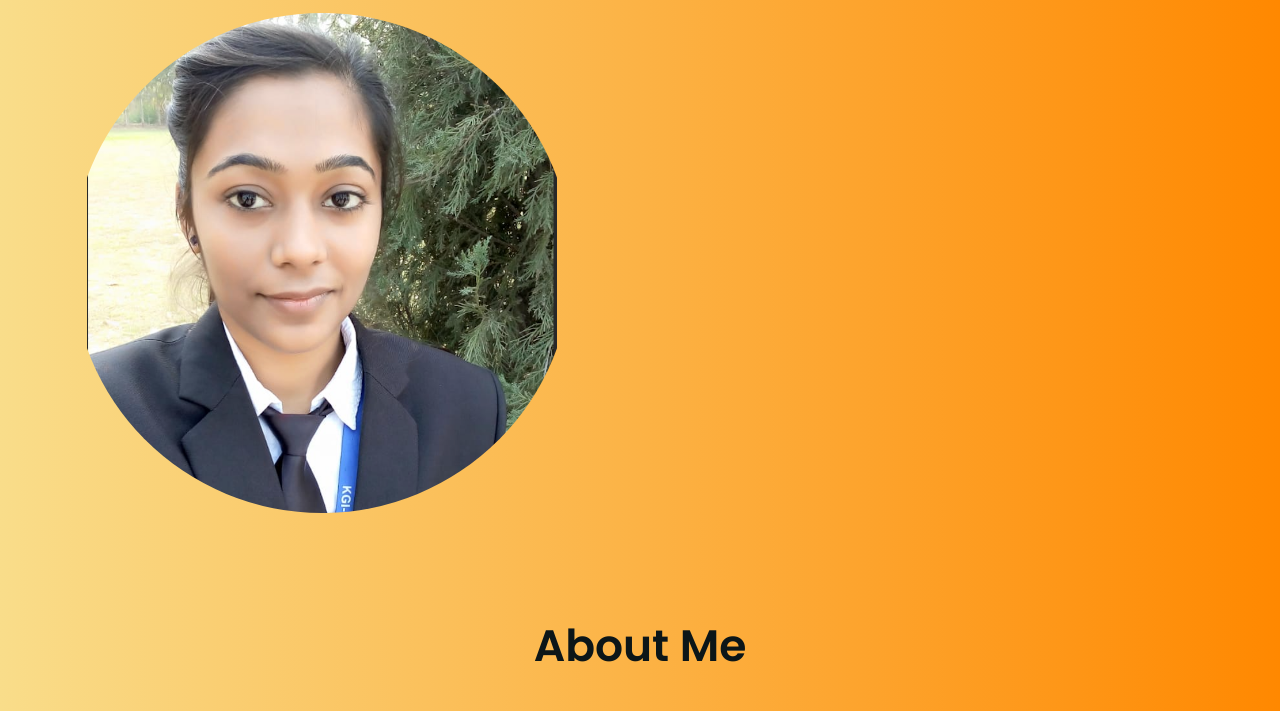
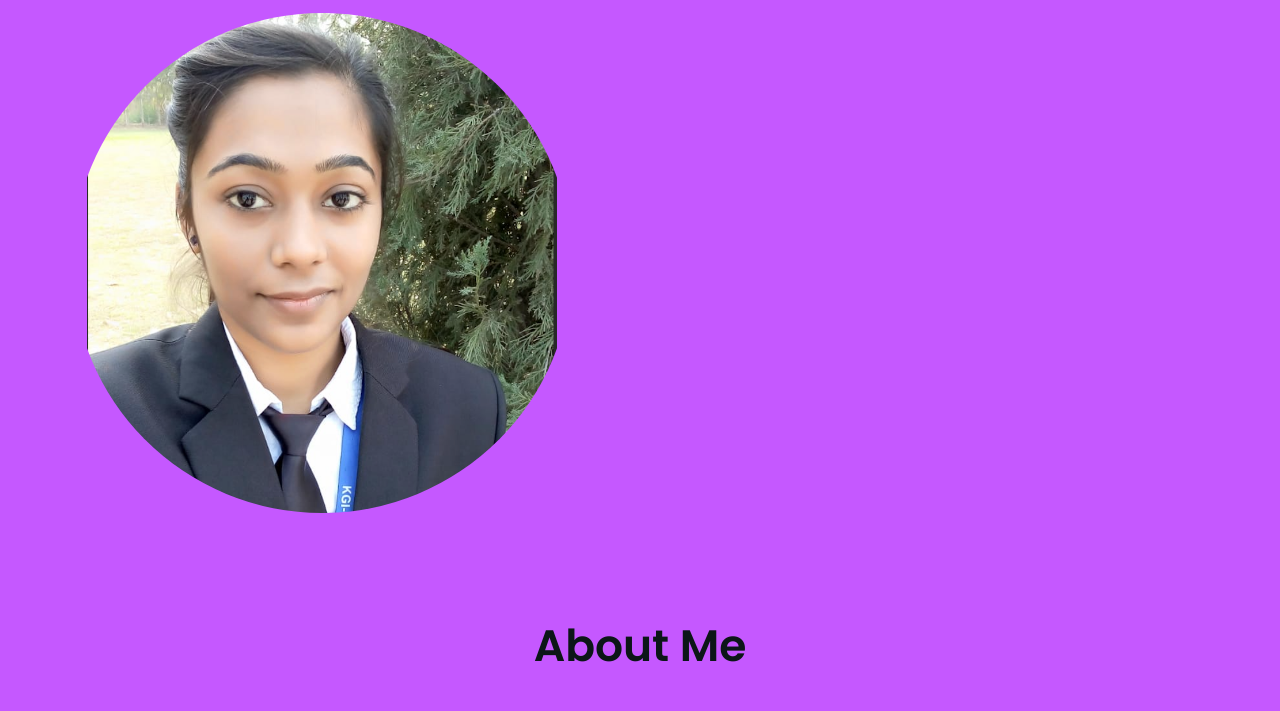
Before and after one commit to Ritika277/portfoliome.github.io, a plain HTML site: page index.html in a window 1280 px wide. Shown: the part 505-1216 px from the top of the page. Drawn offline with nearby package versions, Linux system fonts and the light colour scheme.

Commit message:
background updated

```diff
--- a/css/main.css
+++ b/css/main.css
@@ -24,12 +24,16 @@ html {
   scroll-behavior: smooth;
   overflow-x: hidden;
 }
-
 body {
   color: var(--main-text-color);
   font-family: "Poppins", sans-serif;
-  background: linear-gradient(to right, #f9dd8a, #ff8800);
+  margin: 0; /* Remove default margin */
+  padding: 0; /* Remove default padding */
+  height: 100vh; /* Ensure the body takes up the full viewport height */
+  background: url(img/bg.svg) no-repeat center center; /* Combine properties for conciseness */
+  background-size: cover; /* Scale the SVG to cover the entire background */
 }
+
 
 
 .container {
--- a/index.html
+++ b/index.html
@@ -21,7 +21,15 @@
       referrerpolicy="no-referrer"
     />
   </head>
-
+  <style>
+    body {
+      margin: 0;
+      padding: 0;
+      height: 100vh;
+      background: url('img/bg.svg') center center;
+      background-size: cover;
+    }
+  </style>
   <body>
     <div id="preloader">
       <div class="jumping-dots">
```
Also changed, not shown: img/bg.svg (added).
